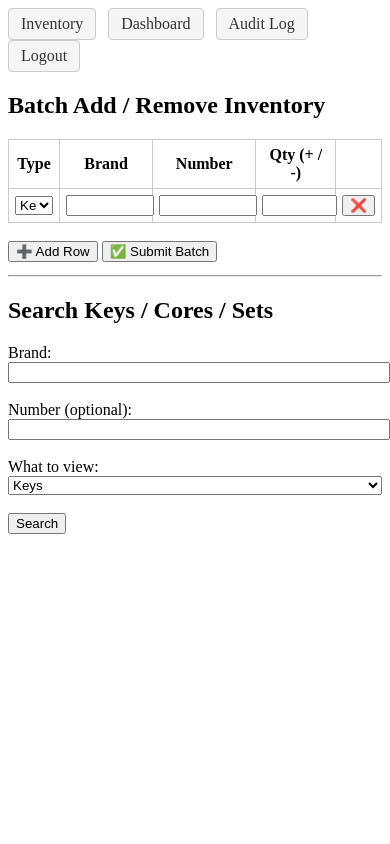
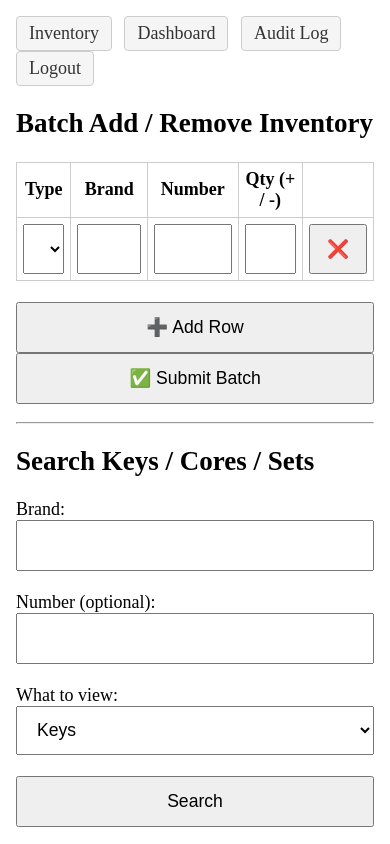
Before and after one commit to Tradge20/v2.0, a Flask app: page /inventory in a window 390 px wide. Run offline with Flask 3, Linux system fonts and the light colour scheme; the visitor is signed in with stand-in values (Sample User, id 1).

Commit message:
changed entry capitilization and screen size

```diff
--- a/static/styles.css
+++ b/static/styles.css
@@ -1,3 +1,35 @@
+form {
+  max-width: 480px;
+  margin: 0 auto;
+}
+
+input,
+select,
+button {
+  font-size: 1rem;
+  padding: 0.6rem 0.8rem;
+  width: 100%;
+  box-sizing: border-box;
+}
+
+@media (max-width: 768px) {
+  body {
+    font-size: 18px;
+    padding: 0.5rem;
+  }
+
+  form {
+    max-width: 100%;
+  }
+
+  input,
+  select,
+  button {
+    font-size: 1.1rem;
+    padding: 0.8rem 1rem;
+  }
+}
+
 .flash-messages {
   list-style: none;
   padding: 0;
```
Also changed, not shown: db.py (+7 -0 lines).
